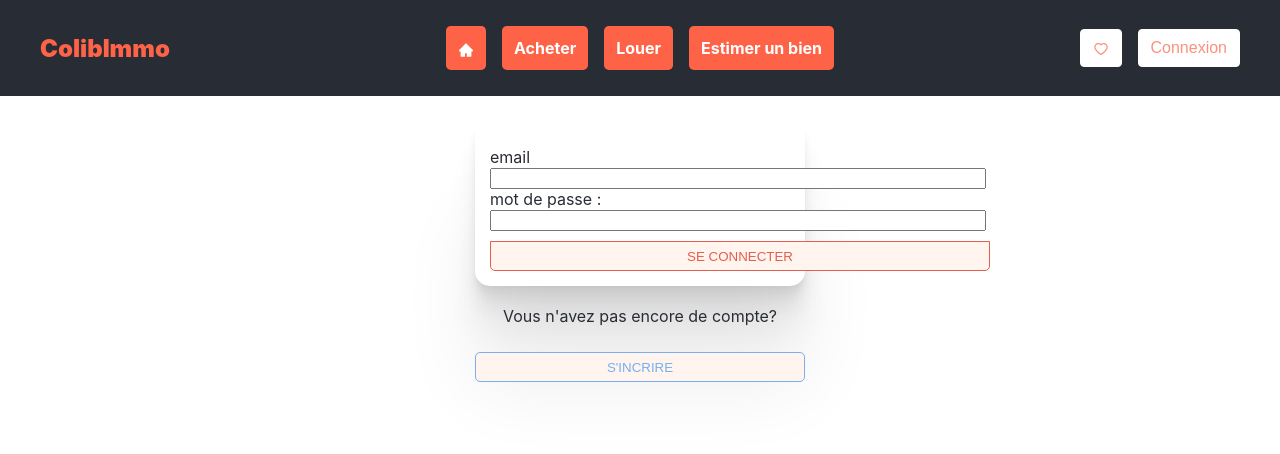
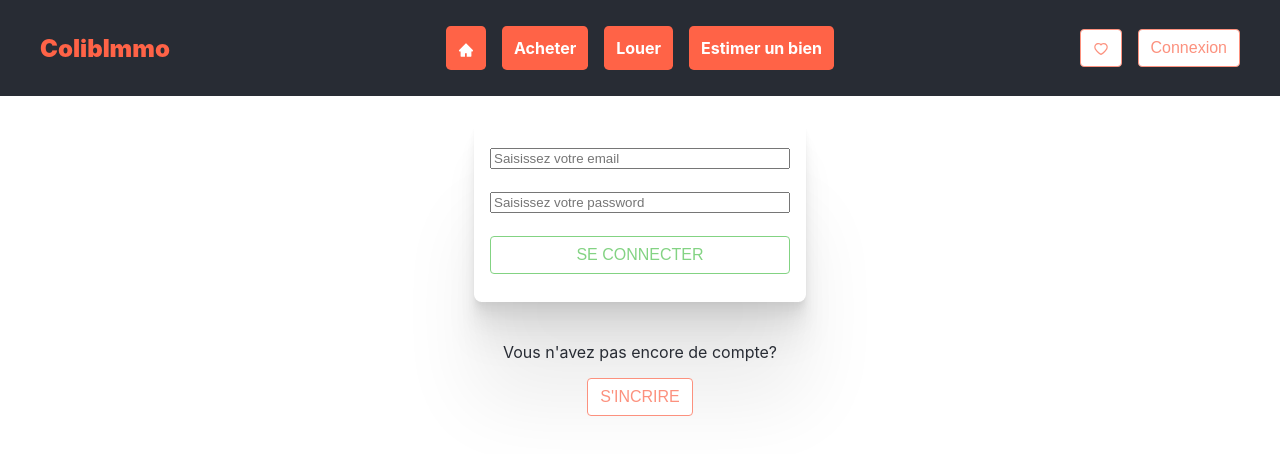
Before and after one commit to fgleizes/Colibimmo-web, a React (Create React App) app: page /login in a window 1280 px wide. Shown: the top 454 px of the page. Built offline with nearby package versions, Linux system fonts and the light colour scheme.

Commit message:
maj components form/loginForm

```diff
--- a/src/components/utilities/Button.css
+++ b/src/components/utilities/Button.css
@@ -19,7 +19,7 @@ button {
 }
 button[type="button"] {
   background-color: #fff;
-  border: 1px solid #fff;
+  border: 1px solid rgb(252, 145, 126);
   color: rgb(252, 145, 126);
 }
 button[type="button"]:hover {
@@ -28,14 +28,14 @@ button[type="button"]:hover {
   color: #fff;
 }
 button[type="submit"] {
-  background-color: lightgreen;
-  border: 1px solid lightgreen;
-  color: white;
+  background-color: #fff;
+  border: 1px solid rgb(131, 211, 131);
+  color: rgb(131, 211, 131);
 }
 button[type="submit"]:hover {
   background-color: rgb(131, 211, 131);
-  border: 1px solid rgb(131, 211, 131);
-  color: white;
+  border-color: rgb(131, 211, 131);
+  color: #fff;
 }
 button[type="reset"] {
   background-color: rgb(255, 78, 78);
@@ -70,41 +70,3 @@ button.like:hover {
   background-color: rgb(252, 145, 126);
   border-color: rgb(252, 145, 126);
 } */
-.submitLog:hover{
-    margin-top:10px;
-   width: 100%;
-   border-radius: 0px 0px 5px 5px;
-   border:0.5px solid grey;
-   height: 30px;
-   background-color: salmon;
-   color: #fff;
-}
-.submitLog{
-    margin-top:10px;
-   width: 100%;
-   border-radius: 0px 0px 5px 5px;
-   border:0.5px solid rgb(228, 94, 79);
-   height: 30px;
-   background-color:seashell;
-   color: rgb(228, 94, 79);
-   transition-duration: 0.5s
-}
-.RegistrationButton{
-    width: 330px;
-    margin-top:10px;
-   border-radius: 5px 5px 5px 5px;
-   border:0.5px solid #76AFF2;
-   height: 30px;
-   background-color:seashell;
-   color: #76AFF2;
-   transition-duration: 0.5s
-}
-
-.RegistrationButton:hover{
-   margin-top:10px;
-   border-radius: 5px 5px 5px 5px;
-   border:0.5px solid grey;
-   height: 30px;
-   background-color: #76AFF2;
-   color: #fff;
-}
--- a/src/components/utilities/Button.js
+++ b/src/components/utilities/Button.js
@@ -1,7 +1,7 @@
 import "./Button.css";
 
 export const Button = (props) => {
-  const { type, className, content} = props
+  const { type, className, value} = props
 
   return (
     <button
@@ -9,20 +9,7 @@ export const Button = (props) => {
       className={className}
     >
       {props.children}
-      {content}
+      {value}
     </button>
   );
 }
-
-export const ButtonLog = (props) => {
-  return (
-    <input className="submitLog" type="submit" value={props.value} />
-  );
-}
-
-
-export const ButtonRegister = (props) => {
-  return (
-    <input className="RegistrationButton" type="button" value={props.value}/>
-  );
-}
--- a/src/components/utilities/Form.css
+++ b/src/components/utilities/Form.css
@@ -1,36 +1,16 @@
-
-.registration p{
-
-    text-align: center;
-
+form {
+    width: 300px;
+    height: 150px;
+    margin: 1.5rem;
+    padding: 1rem;
+    border-radius: .5rem;
+    box-shadow: 0 2.8px 2.2px rgba(0, 0, 0, 0.02),
+                0 6.7px 5.3px rgba(0, 0, 0, 0.028),
+                0 12.5px 10px rgba(0, 0, 0, 0.035),
+                0 22.3px 17.9px rgba(0, 0, 0, 0.042),
+                0 41.8px 33.4px rgba(0, 0, 0, 0.05),
+                0 100px 80px rgba(0, 0, 0, 0.07);
+    display: flex;
+    flex-direction: column;
+    justify-content: space-around;
 }
-.container {
-    width: 330px;
-    margin-left: auto;
-    margin-right: auto;
-
-}
-.registerBloc {
-    width: 300px;
-    text-align: left;
-    margin:20px;
-    padding: 15px;
-    background-color: #fff;
-    border-radius: 15px;
-    margin-left: auto;
-    margin-right: auto;
-    box-shadow:
-  0 2.8px 2.2px rgba(0, 0, 0, 0.02),
-  0 6.7px 5.3px rgba(0, 0, 0, 0.028),
-  0 12.5px 10px rgba(0, 0, 0, 0.035),
-  0 22.3px 17.9px rgba(0, 0, 0, 0.042),
-  0 41.8px 33.4px rgba(0, 0, 0, 0.05),
-  0 100px 80px rgba(0, 0, 0, 0.07)
-;
-}
-.registerBloc form p {
-    margin:0px;
-}
-.registerBloc label input  {
-    width: 97.5%;
-}
--- a/src/components/utilities/Form.js
+++ b/src/components/utilities/Form.js
@@ -1,53 +1,25 @@
+// import React from 'react'
 import './Form.css'
+import { useState } from "react"
+import { Button } from './Button'
 import { login } from '../../api/userAPI'
-import { Component, useEffect, useState } from "react"
-import {ButtonLog} from './Button'
-import {ButtonRegister} from './Button'
-import React from 'react'
 
 
-const LoginForm = () => {
+export const LoginForm = () => {
+  const [token, setToken] = useState('')
+  const [mail, setMail]= useState('')
+  const [password, setPassword]= useState('')
 
-    const [token, setToken] = useState('')
-    const [email, setEmail]= useState('')
-    const [mdp, setMdp]= useState('')
-    const handleSubmit = (event) => {
-      event.preventDefault();
-     login(email,mdp)
-     .then(data => setToken(data) )
-
-    }
+  const handleSubmit = (event) => {
+    event.preventDefault()
+    login(mail,password).then(data => setToken(data))
+  }
 
   return (
-
-      <div className="container">
-      <div className="registerBloc">
-      <p>{email}</p>
-      <p>{mdp}</p>
-      <p>{token}</p>
-
-       <form onSubmit={handleSubmit}>
-            <label className="email">
-                <p>email</p>
-                <input type="text" name="email" onChange={(event)=>setEmail(event.target.value)}/>
-            </label>
-            <label className="mdp">
-                <p>mot de passe :</p>
-                <input type="text" name="mdp"  onChange={(event)=>setMdp(event.target.value)} />
-            </label>
-
-            <ButtonLog value="SE CONNECTER"/>
-
-        </form>
-      </div>
-      <div className="registration">
-      <p>Vous n'avez pas encore de compte?</p>
-            <ButtonRegister value="S'INCRIRE"/>
-      </div>
-      </div>
+    <form onSubmit={handleSubmit}>
+      <input type="text" placeholder="Saisissez votre email" name="mail" onChange={(event)=>setMail(event.target.value)}/>
+      <input type="text" placeholder="Saisissez votre password"  name="password" onChange={(event)=>setPassword(event.target.value)} />
+      <Button type="submit">SE CONNECTER</Button>
+    </form>
   );
-
 }
-
-
-export default LoginForm;
--- a/src/components/views/EstimateView.css
+++ b/src/components/views/EstimateView.css
@@ -1,6 +1,6 @@
-form {
+/* form {
   width: 500px;
   margin: auto;
   display: flex;
   flex-direction: column;
-}
+} */
--- /dev/null
+++ b/src/components/views/LoginView.css
@@ -0,0 +1,5 @@
+.loginView {
+  display: flex;
+  flex-direction: column;
+  align-items: center;
+}
--- a/src/components/views/LoginView.js
+++ b/src/components/views/LoginView.js
@@ -1,24 +1,19 @@
+import { Link } from "react-router-dom"
+import { Button } from "../utilities/Button"
+import { LoginForm } from "../utilities/Form"
+import "./LoginView.css"
 
-
-import LoginFrom from "../utilities/Form"
-
-
-
-
-
-
-function LoginViews() {
+const LoginView = () => {
 
   return (
-    <div className="LoginForm">
-      <div>
-
-
-        <LoginFrom></LoginFrom>
-
-      </div>
+    <div className="loginView">
+      <LoginForm />
+      <p>Vous n'avez pas encore de compte?</p>
+      <Link to="/register" title="Créer votre compte">
+        <Button type="button">S'INCRIRE</Button>
+      </Link>
     </div>
   );
 }
 
-export default LoginViews;
+export default LoginView;
--- a/src/index.css
+++ b/src/index.css
@@ -9,8 +9,7 @@ body {
 }
 
 code {
-  font-family: source-code-pro, Menlo, Monaco, Consolas, 'Courier New',
-    monospace;
+  font-family: source-code-pro, Menlo, Monaco, Consolas, 'Courier New', monospace;
 }
 
 svg {
--- a/src/index.js
+++ b/src/index.js
@@ -7,7 +7,7 @@ import HomeView from './components/views/HomeView';
 import BuyView from './components/views/BuyView';
 import RentView from './components/views/RentView';
 import EstimateView from './components/views/EstimateView';
-import LoginViews from './components/views/LoginView';
+import LoginView from './components/views/LoginView';
 import {
   BrowserRouter as Router,
   Switch,
@@ -34,7 +34,7 @@ ReactDOM.render(
           <EstimateView />
         </Route>
         <Route path="/login">
-          <LoginViews />
+          <LoginView />
         </Route>
         <Route path="/maSelection">
           {/* <LoginForm /> */}
```
